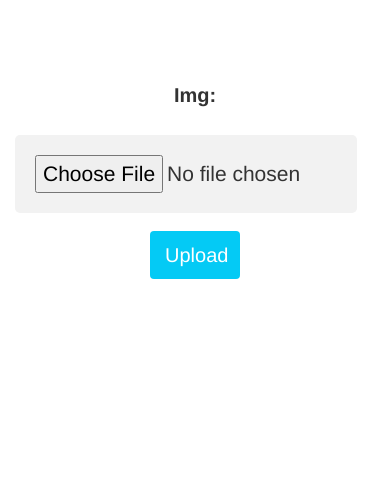
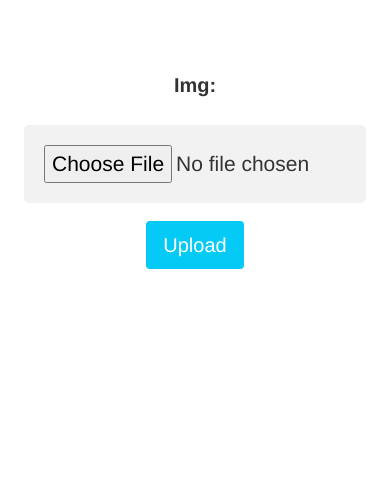
Before and after one commit to kailashchoudhary11/imgman, a Django app: page /sinimg/upload/ in a window 390 px wide. Shown: the part 67-545 px from the top of the page. Run offline with Django 3.2, Linux system fonts and the light colour scheme; some libraries are stand-ins or nearby versions.

Commit message:
tablet edits

```diff
--- a/static/css/style.css
+++ b/static/css/style.css
@@ -65,6 +65,7 @@ input[type="submit"] {
 
 input[type="file"] {
     width: 100%;
+    margin: auto;
     border-radius: 5px;
     background-color: #f2f2f2;
     padding: 20px;
@@ -223,6 +224,26 @@ footer .content .media-icons a {
     }
 }
 
+@media screen and (max-width: 768px) {
+    p {
+        display: flex;
+        flex-direction: column;
+        align-items: center;
+        justify-content: center;
+    }
+    label {
+        font-size: 3rem;
+    }
+    input[type="submit"] {
+        width: 27%;
+        font-size: 2.5rem;
+    }
+    #id_img {
+        margin: 0;
+        width: 100%;
+    }
+}
+
 @media screen and (max-width: 480px) {
     .burger-nav {
         display: block;
@@ -232,7 +253,9 @@ footer .content .media-icons a {
         back
     }
     nav {
-        back
+        height: 67px;
+        /* background: url(/static/images/logo.png) no-repeat 50% center;
+        background-size:50%; */
     }
     nav ul.open {
         height: auto;
```
